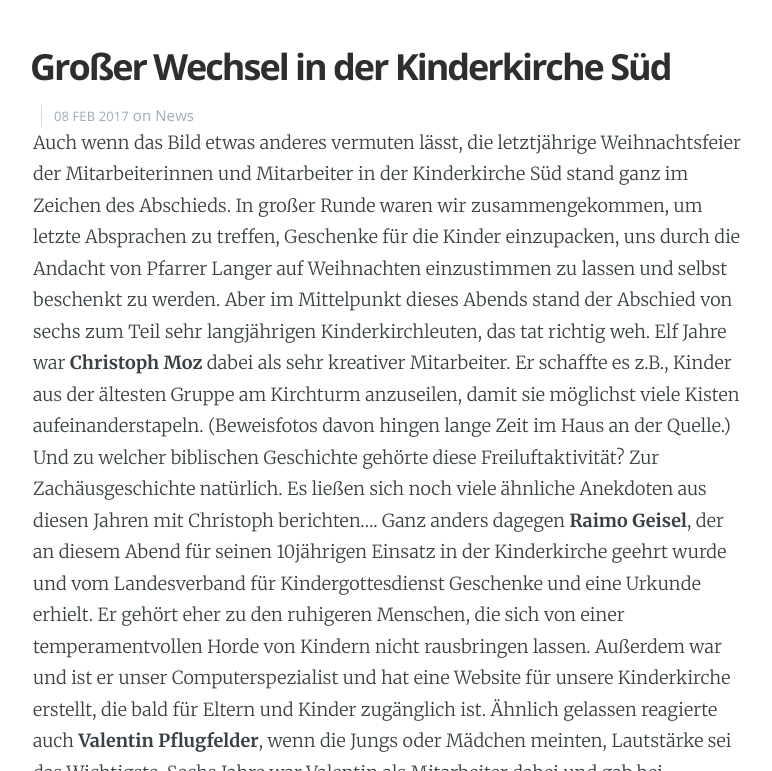
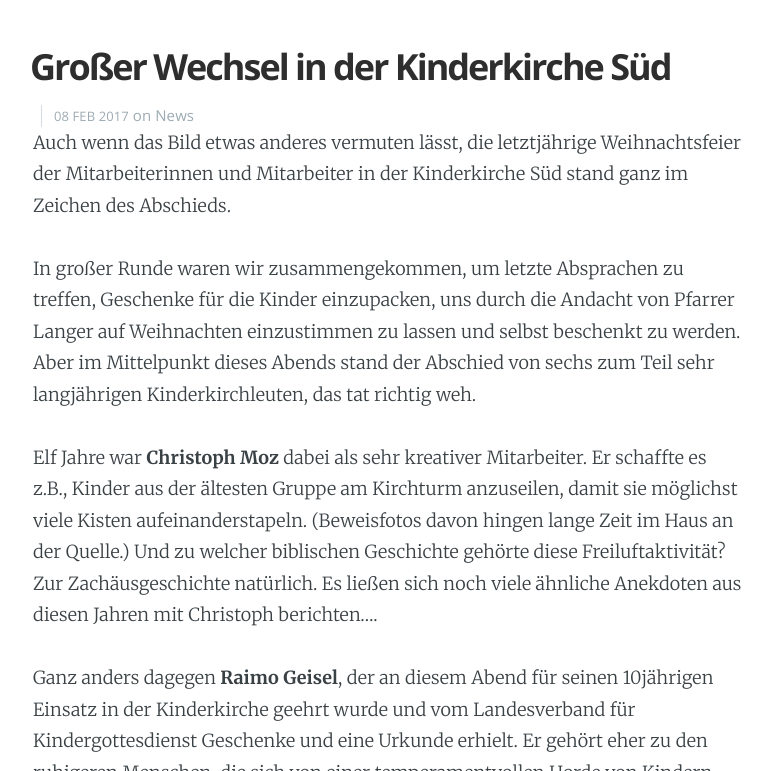
Before and after one commit to kiki-moeglingen/kiki-moeglingen.github.io, a Jekyll site: the page built from _posts/2017-02-08-grosser-wechsel.md, in a window 1280 px wide and 900 px high, scrolled down 460 px, cut to the strip 129-900 px from the top of the window. Shown: the whole strip, without its empty margins (252-1024 px from the left). Built offline with Jekyll 4.4.1, drawn with Linux system fonts in a browser that asks for light colours; nearby versions of some CDN libraries; some of the changed text lies outside the part shown.

```diff
--- a/_posts/2017-02-08-grosser-wechsel.md
+++ b/_posts/2017-02-08-grosser-wechsel.md
@@ -12,14 +12,22 @@ logo: 'assets/images/kiki-logo-light.png'
 ---
 
 Auch wenn das Bild etwas anderes vermuten lässt, die letztjährige Weihnachtsfeier der Mitarbeiterinnen und Mitarbeiter in der Kinderkirche Süd stand ganz im Zeichen des Abschieds.
+
 In großer Runde waren wir zusammengekommen, um letzte Absprachen zu treffen, Geschenke für die Kinder einzupacken, uns durch die Andacht von Pfarrer Langer auf Weihnachten einzustimmen zu lassen und selbst beschenkt zu werden. Aber im Mittelpunkt dieses Abends stand der Abschied von sechs zum Teil sehr langjährigen Kinderkirchleuten, das tat richtig weh.
+
 Elf Jahre war **Christoph Moz** dabei als sehr kreativer Mitarbeiter. Er schaffte es z.B., Kinder aus der ältesten Gruppe am Kirchturm anzuseilen, damit sie möglichst viele Kisten aufeinanderstapeln. (Beweisfotos davon hingen lange Zeit im Haus an der Quelle.) Und zu welcher biblischen Geschichte gehörte diese Freiluftaktivität? Zur Zachäusgeschichte natürlich. Es ließen sich noch viele ähnliche Anekdoten aus diesen Jahren mit Christoph berichten….
+
 Ganz anders dagegen **Raimo Geisel**, der an diesem Abend für seinen 10jährigen Einsatz in der Kinderkirche geehrt wurde und vom Landesverband für Kindergottesdienst Geschenke und eine Urkunde erhielt. Er gehört eher zu den ruhigeren Menschen, die sich von einer temperamentvollen Horde von Kindern nicht rausbringen lassen. Außerdem war und ist er unser Computerspezialist und hat eine Website für unsere Kinderkirche erstellt, die bald für Eltern und Kinder zugänglich ist.
+
 Ähnlich gelassen reagierte auch **Valentin Pflugfelder**, wenn die Jungs oder Mädchen meinten, Lautstärke sei das Wichtigste. Sechs Jahre war Valentin als Mitarbeiter dabei und gab bei unserem Singen in der Gesamtgruppe mit seiner Cajon den Rhythmus vor. Das fehlt uns jetzt schon!
+
 Immerhin zwei Jahre lang unterstützte uns in der Kinderkirche sein jüngerer Bruder: **Calvin Pflugfelder**. Vom Temperament passte er eher zu Christoph. Er war der Richtige, wenn es hieß, wer übernimmt die manchmal schwer zu bändigende Gruppe der Zweit- und Drittklässler? Schade, dass er das jetzt nicht mehr tut!
+
 Ja, und dann ist da noch der Abschied von zwei sehr langjährigen Kinderkirchkindern, die gleich nach ihrer Konfirmation Mitarbeiterinnen wurden: **Julia Jopp** arbeitete sechs Jahre in der Kinderkirche mit und **Laura Giek** fünf Jahre. Von beiden sehr zuverlässigen und kreativen jungen Frauen fällt der Abschied schwer, waren sie doch immer mit eigenen Ideen und sehr selbständig dabei, wenn sie in ihren Gruppen gebraucht wurden. Julia musste immer zeichnen, wenn wir Bilder für die Geschichten brauchten und Laura sagte stets, wenn uns in der Vorbereitung nicht immer das Passende für ihre Gruppe einfiel: *„Da finde ich schon noch was bis Sonntag!“* Und so war es auch.
+
 Alle sechs haben neben einer Riesentafel Schokolade noch einen ganz persönlich gestalteten Kalender erhalten mit Fotos aus ihrer Zeit als Mitarbeiter oder Mitarbeiterin und ggf. auch noch aus ihrer Zeit als Kinderkirchkind.
+
 Ein Verantwortlicher in der Kirchengemeinde hat besorgt gefragt: *„Ja, seid ihr dann noch genug Leute in der Kinderkirche?“* -- *„Ja und Nein“* lautet die Antwort. Wenn alle immer da sein könnten, würden die dreizehn Mitarbeitenden schon reichen. Aber die jungen Menschen haben nicht nur Vieles zu tun in Schule und Beruf, sondern sind auch sonst sehr engagiert und fehlen deshalb öfters am Sonntag. So sind wir sehr froh, wenn im März die Traineezeit abgeschlossen ist und hoffentlich wieder einige junge Leute den Weg in die Kinderkirche Süd als Mitarbeiterinnen und Mitarbeiter finden!
 
 
-Elisabeth Andersen
+*Elisabeth Andersen*
```
